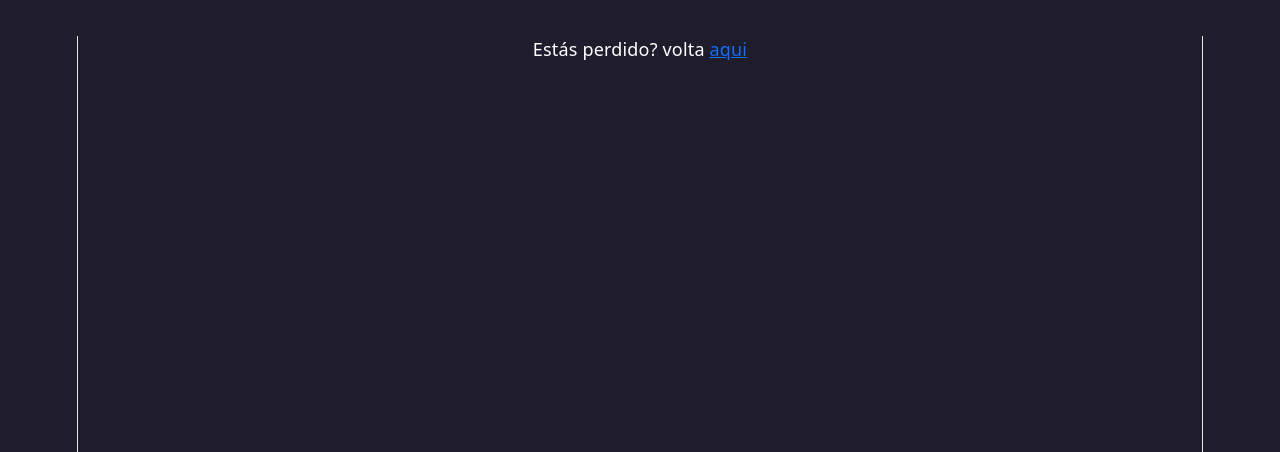
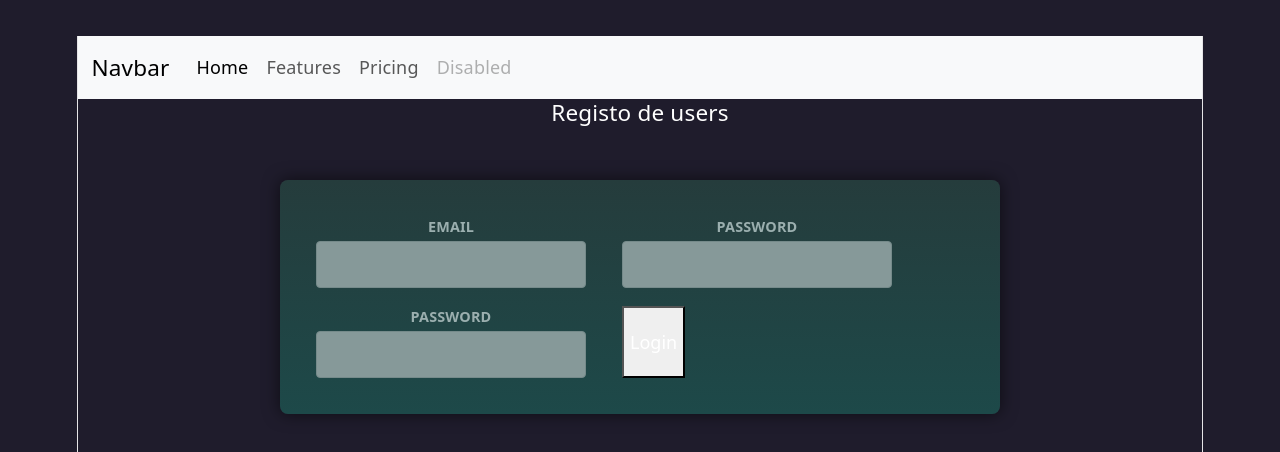
Before and after one commit to SaraBarrett/ReactTepsi, a React (Vite) app: page /Signup in a window 1280 px wide. Shown: the top 452 px of the page. Built offline with nearby package versions, Linux system fonts and the light colour scheme.

Commit message:
users insert

```diff
--- a/src/App.jsx
+++ b/src/App.jsx
@@ -9,6 +9,7 @@ import { ErrorPage } from "./pages/ErrorPage";
 import { HelloUser } from "./pages/HelloUser";
 import PlacesToVisit from "./pages/PlacesToVisit";
 import { StarWars } from "./pages/StarWars";
+import { Signup } from "./pages/Signup";
 
 const router = createBrowserRouter([
   {
@@ -22,8 +23,8 @@ const router = createBrowserRouter([
       { path: "/", element: <Homepage /> },
       { path: "/user/:name", element: <HelloUser /> },
       { path: "/places", element: <PlacesToVisit/> },
-   { path: "/StarWars", element: <StarWars/> },
-
+      { path: "/StarWars", element: <StarWars/> },
+      { path: "/Signup", element: <Signup/> },
 
     ],
   },
--- a/src/pages/Homepage.jsx
+++ b/src/pages/Homepage.jsx
@@ -1,8 +1,12 @@
-import { Link } from "react-router-dom";
+import { Link, useLocation } from "react-router-dom";
 
 export const Homepage = () => {
+  const location = useLocation();
+  const message = location.state?.message;
+
   return (
     <div>
+      {message && <p>{message}</p>}
       <div>Homepage</div>
       <h4>As minhas funcionalidades</h4>
       <Link to="/shopping">Shopping</Link>
--- a/src/pages/PlacesToVisit.jsx
+++ b/src/pages/PlacesToVisit.jsx
@@ -6,6 +6,7 @@ const PlacesToVisit = () => {
   const [availablePlaces, setAvailablePlaces] = useState(null);
   const [userPlaces, setuserPlaces] = useState(null);
 
+  //busca os dados do places disponiveis
   useEffect(() => {
     fetch("http://localhost:3000/places")
       .then((response) => response.json())
@@ -14,6 +15,14 @@ const PlacesToVisit = () => {
       });
   }, []);
 
+  //busca os dados do places do user
+  useEffect(() => {
+    fetch("http://localhost:3000/user-places")
+      .then((response) => response.json())
+      .then((resData) => {
+        setuserPlaces(resData.places);
+      });
+  }, []);
 
   function updatePlace(selectedPlace) {
     //actualiza visualmente
@@ -31,7 +40,17 @@ const PlacesToVisit = () => {
     //actualiza na api
     const updatedPlaces = [selectedPlace, ...userPlaces];
     updatePlaces(updatedPlaces);
+  }
 
+  function deletePlace(selectedPlace){
+
+    //actualização visual
+    setuserPlaces((prevPickedPlaces) =>
+    prevPickedPlaces.filter((place) => place.id !== selectedPlace.id),
+  );
+
+  //actualização api
+  updatePlaces(userPlaces.filter((place) => place.id != selectedPlace.id));
   }
 
   return (
@@ -39,6 +58,7 @@ const PlacesToVisit = () => {
       <h5>Lugares a visitar</h5>
       <p>Preparando as Férias</p>
       <Places
+        onSelectPlace={deletePlace}
         places={userPlaces}
         title="Os Lugares que eu escolhi"
         fallbackText="Ainda não existem lugares escolhidos"
--- /dev/null
+++ b/src/pages/Signup.jsx
@@ -0,0 +1,66 @@
+import { useState } from "react";
+import { useNavigate } from "react-router-dom";
+
+export const Signup = () => {
+  const [passwordMatch, setPasswordMatch] = useState(true);
+  const navigate = useNavigate();
+
+  function register(event) {
+    event.preventDefault();
+    const data = new FormData(event.target);
+
+    if (data.get("password") !== data.get("passwordConfirmation")) {
+      setPasswordMatch(false);
+    } else {
+        setPasswordMatch(true);
+        const user = {
+          email: data.get("email"),
+          password: data.get("password"),
+          type: "user",
+        };
+
+        fetch("http://localhost:3000/signup", {
+          method: "POST",
+          headers: { "Content-Type": "application/json" },
+          body: JSON.stringify(user),
+        });
+
+        navigate("/", {
+          state: { message: "User registado com sucesso!" },
+        });
+
+    }
+  }
+
+  return (
+    <div>
+      <h5>Registo de users</h5>
+      <form onSubmit={register} className="control-row">
+        <div className="control no-margin">
+          <label htmlFor="email">Email</label>
+          <input name="email" type="email" />
+        </div>
+        <br />
+        <div className="control no-margin">
+          <label htmlFor="password">Password</label>
+          <input id="password" type="password" name="password" />
+        </div>
+        <br />
+
+        <div className="control no-margin">
+          <label htmlFor="password">Password</label>
+          <input
+            id="passwordConfirmation"
+            type="password"
+            name="passwordConfirmation"
+          />
+        </div>
+        {!passwordMatch && <p>Atenção que as passes não coincidem</p>}
+        <br />
+        <p className="form-actions">
+          <button type="submit">Login</button>
+        </p>
+      </form>
+    </div>
+  );
+};
```
Also changed, not shown: 2 other files (tests, documents, lock files or other folders).
